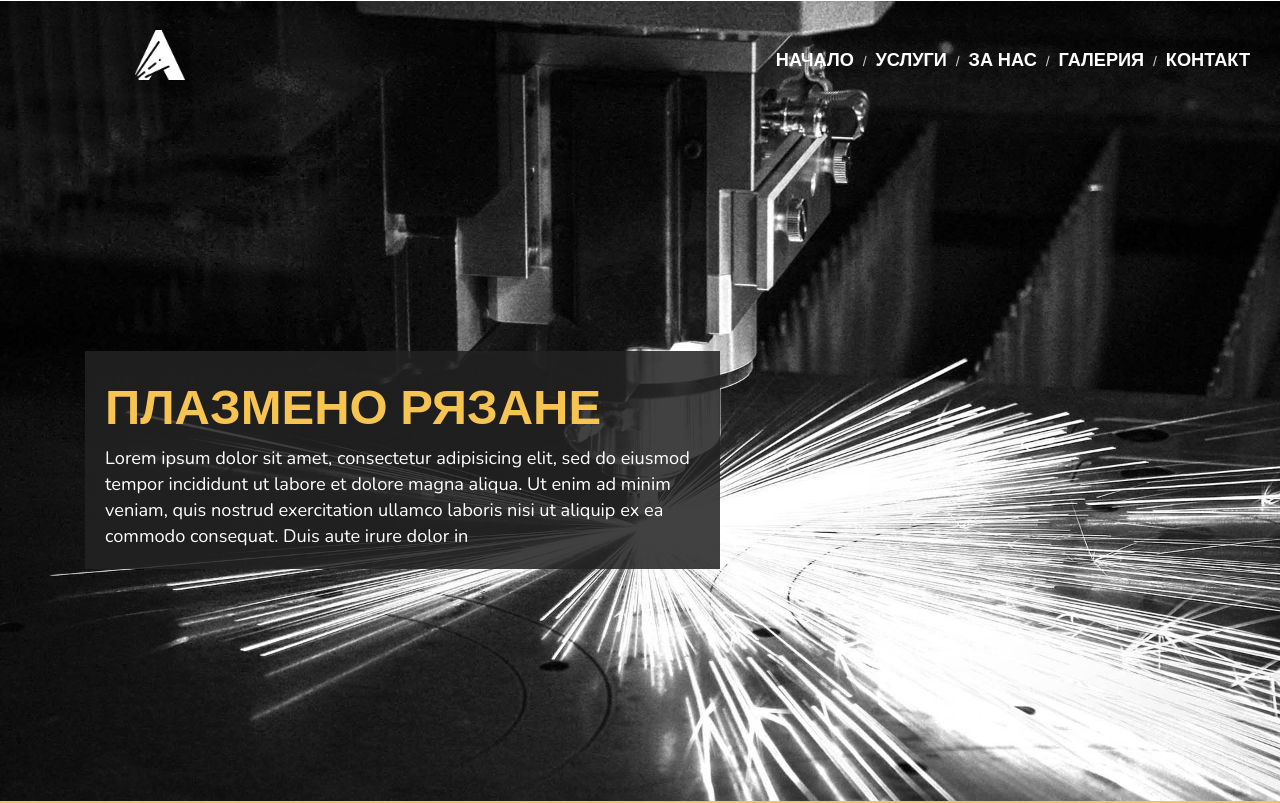
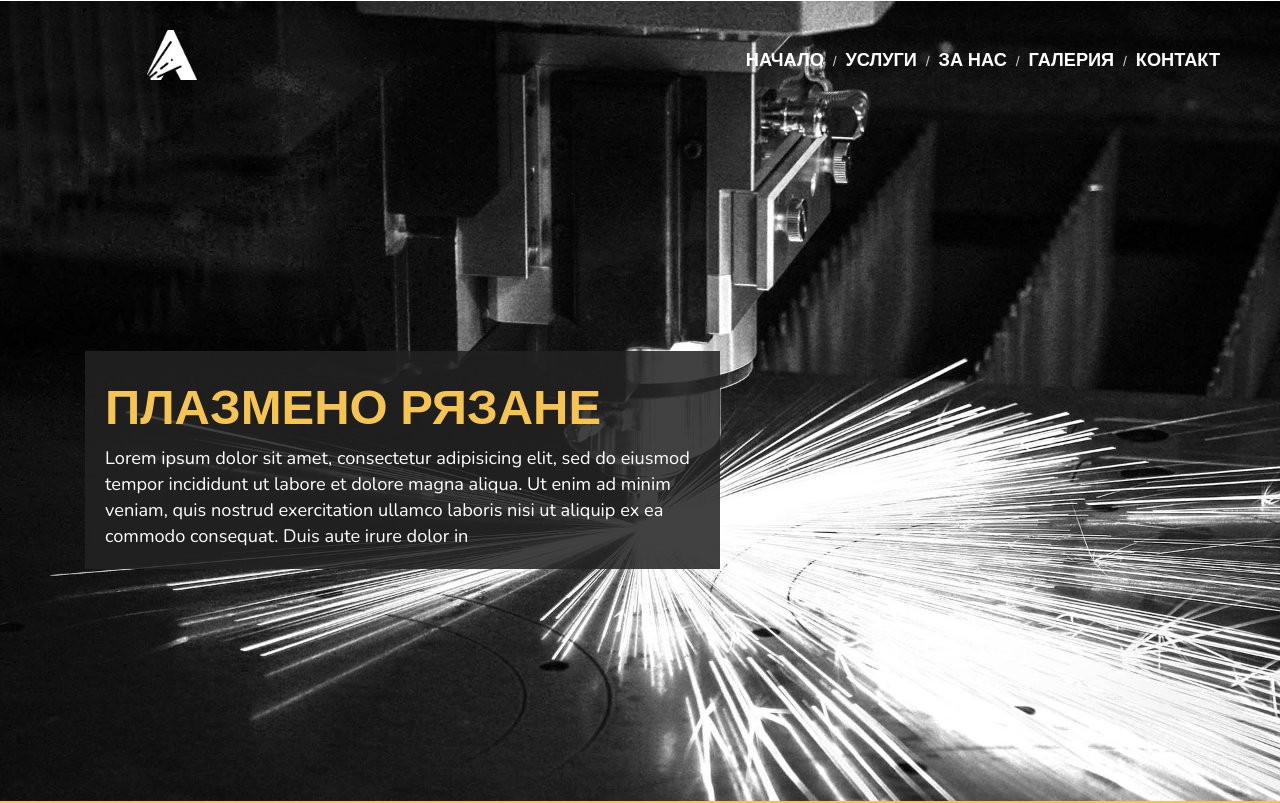
Before and after one commit to plamen-kolev/avangard, a website: page web/index.html in a window 1280 px wide. Shown: the top 803 px of the page. Drawn offline with nearby package versions, Linux system fonts and the light colour scheme.

Commit message:
added script to upload to aws, added more responsive layout to header

```diff
--- a/web/css/style.css
+++ b/web/css/style.css
@@ -70,12 +70,12 @@ h2{
 }
 
 #small_logo{
-  margin-left:100px;
+  /*margin-left:100px;*/
 }
 
 #large_logo img{
   height:50px;
-  margin-left:120px;
+  /*margin-left:120px;*/
 }
 
 /* fixed navbar when scrolling */
@@ -129,7 +129,7 @@ nav .breadcrumb a{
 /* end responsive small navbar */
 
 .navbar-brand{
-  margin-left:50px;
+  /*margin-left:50px;*/
 }
 
 .navbar{
--- a/web/index.html
+++ b/web/index.html
@@ -12,11 +12,13 @@
   <body>
 
   <!-- NAVBAR -->
-  <div class="col-md-12 nopadding">
-    <nav class="navbar navbar-default" id="navbar">
+  <div class="nopadding">
+
+    <nav class="col-md-12 navbar navbar-default" id="navbar">
       <div class="container-fluid">
         <!-- Brand and toggle get grouped for better mobile display -->
-        <div class="navbar-header">
+        <div class="col-md-1"></div>
+        <div class="navbar-header col-md-3">
           <button type="button" class="navbar-toggle collapsed" data-toggle="collapse" data-target="#bs-example-navbar-collapse-1" aria-expanded="false">
             <span class="sr-only">Toggle navigation</span>
             <span class="icon-bar"></span>
@@ -33,9 +35,9 @@
         </div>
 
         <!-- Collect the nav links, forms, and other content for toggling -->
-        <div class="collapse navbar-collapse" id="bs-example-navbar-collapse-1">
+        <div class="col-md-5 collapse navbar-collapse" id="bs-example-navbar-collapse-1">
 
-          <div class="nav navbar-nav navbar-right">
+          <div class="nav navbar-nav">
             <ol class="breadcrumb">
               <li><a href="#landing_container">начало</a></li>
               <li><a href="#service">услуги</a></li>
@@ -45,6 +47,7 @@
             </ol>
           </div>
         </div><!-- /.navbar-collapse -->
+        <div class="col-md-2"></div>
       </div><!-- /.container-fluid -->
     </nav>
   </div>
@@ -155,7 +158,7 @@
               <img class="img-thumbnail" src="http://pre13.deviantart.net/21de/th/pre/i/2017/152/d/a/cyberpunk_city_by_artursadlos-dbb7hcs.jpg" alt="">
             </div>
             <div class="col-md-9">
-              <p>Fourth Lorem ipsum dolor sit amet, consectetur adipisicing elit, sed do eiusmod tempor incididunt ut labore et dolore magna aliqua. Ut enim ad minim veniam, quis nostrud exercitation ullamco laboris nisi ut aliquip ex ea commodo consequat. Duis aute irure dolor in reprehenderit in voluptate velit esse cillum dolore eu fugiat nulla pariatur. Excepteur sint occaecat cupidatat non proident, sunt in culpa qui officia deserunt mollit anim id est laborum.</p>
+              <p>Fourth   Lorem ipsum dolor sit amet, consectetur adipisicing elit, sed do eiusmod tempor incididunt ut labore et dolore magna aliqua. Ut enim ad minim veniam, quis nostrud exercitation ullamco laboris nisi ut aliquip ex ea commodo consequat. Duis aute irure dolor in reprehenderit in voluptate velit esse cillum dolore eu fugiat nulla pariatur. Excepteur sint occaecat cupidatat non proident, sunt in culpa qui officia deserunt mollit anim id est laborum.</p>
             </div>
           </div>
         </div>
```
Also changed, not shown: 1 other file.
